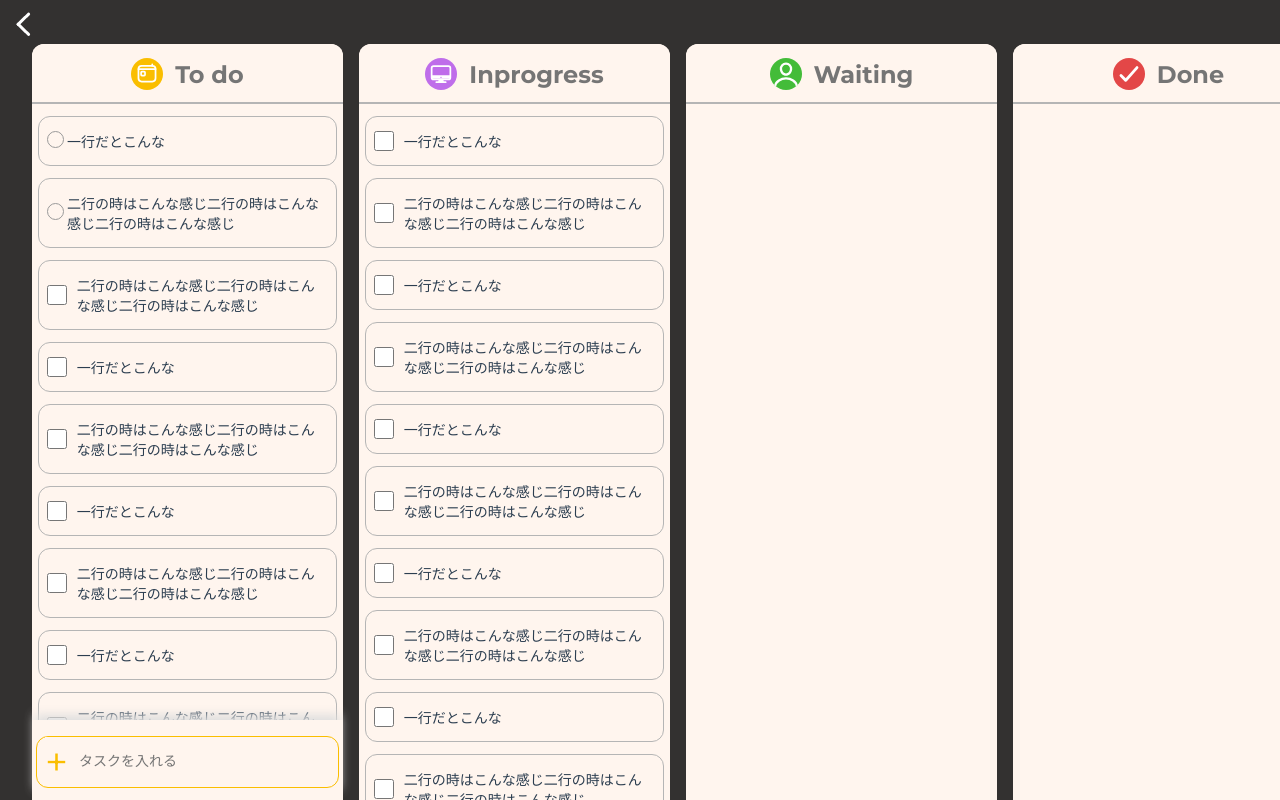
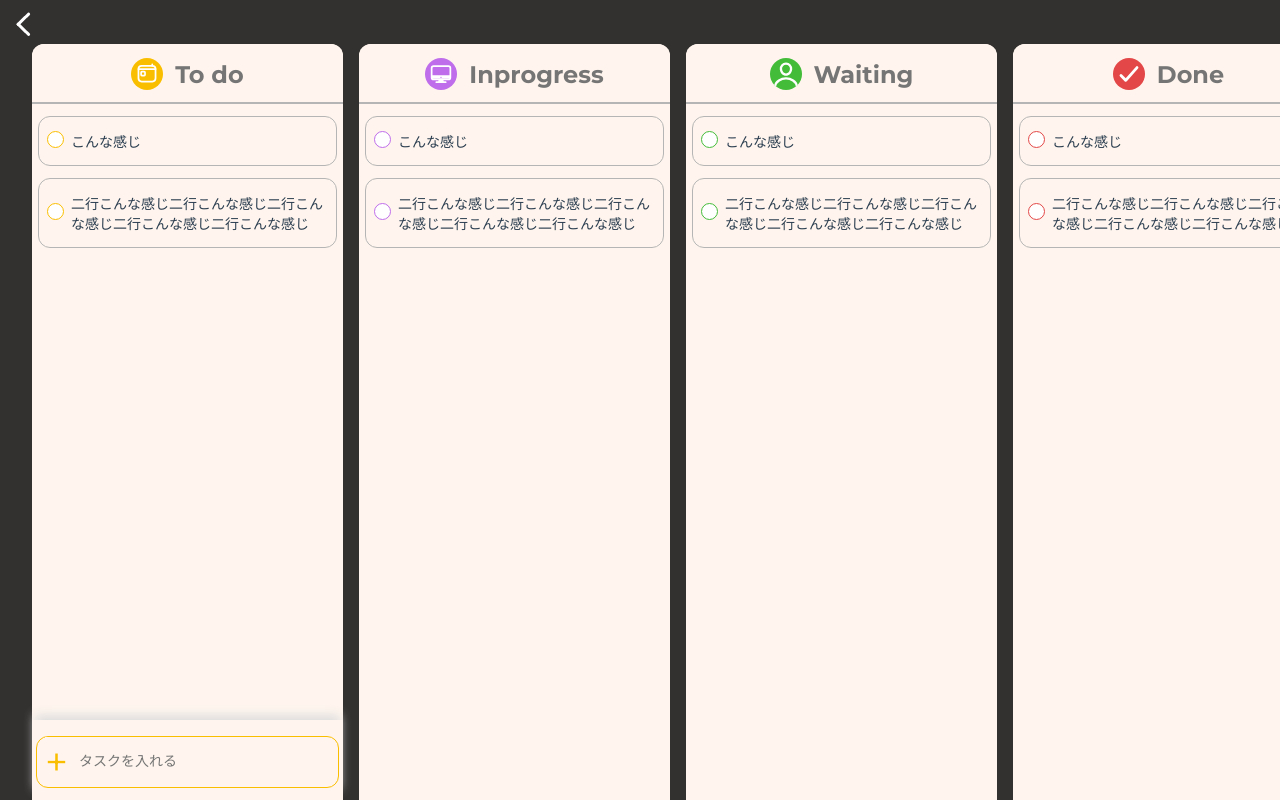
Before and after one commit to Ryanghai/vue-cli-todo, a Vue app: page /#/all in a window 1280 px wide. Shown: the top 800 px of the page. Built offline with nearby package versions, Linux system fonts and the light colour scheme.

Commit message:
fix all.vue checkbox

```diff
--- a/src/views/All.vue
+++ b/src/views/All.vue
@@ -13,54 +13,11 @@
             <p>To do</p>
           </div>
           <div class="task-lists">
-            <div class="task-lists-list">
+            <div class="task-lists-list" v-for="(todotask, i) in todotasks" :key="i">
               <label>
                 <input class="checkbox-input" type="checkbox" />
-                <p class="checkbox-parts">一行だとこんな</p>
+                <p class="checkbox-parts">{{ todotask.label }}</p>
               </label>
-            </div>
-            <div class="task-lists-list">
-              <label>
-                <input type="checkbox" name="checkbox[]" class="checkbox-input">
-                <p class="checkbox-parts">二行の時はこんな感じ二行の時はこんな感じ二行の時はこんな感じ</p>
-              </label>
-            </div>
-            <div class="task-lists-list">
-              <input type="checkbox">
-              <p>二行の時はこんな感じ二行の時はこんな感じ二行の時はこんな感じ</p>
-
-            </div>
-            <div class="task-lists-list">
-              <input type="checkbox">
-              <p>一行だとこんな</p>
-            </div>
-            <div class="task-lists-list">
-              <input type="checkbox">
-              <p>二行の時はこんな感じ二行の時はこんな感じ二行の時はこんな感じ</p>
-            </div>
-            <div class="task-lists-list">
-              <input type="checkbox">
-              <p>一行だとこんな</p>
-            </div>
-            <div class="task-lists-list">
-              <input type="checkbox">
-              <p>二行の時はこんな感じ二行の時はこんな感じ二行の時はこんな感じ</p>
-            </div>
-            <div class="task-lists-list">
-              <input type="checkbox">
-              <p>一行だとこんな</p>
-            </div>
-            <div class="task-lists-list">
-              <input type="checkbox">
-              <p>二行の時はこんな感じ二行の時はこんな感じ二行の時はこんな感じ</p>
-            </div>
-            <div class="task-lists-list">
-              <input type="checkbox">
-              <p>一行だとこんな</p>
-            </div>
-            <div class="task-lists-list">
-              <input type="checkbox">
-              <p>二行の時はこんな感じ二行の時はこんな感じ二行の時はこんな感じ</p>
             </div>
           </div>
           <div class="add-task-container">
@@ -83,45 +40,11 @@
             <p>Inprogress</p>
           </div>
           <div class="task-lists">
-            <div class="task-lists-list">
-              <input type="checkbox">
-              <p>一行だとこんな</p>
-            </div>
-            <div class="task-lists-list">
-              <input type="checkbox">
-              <p>二行の時はこんな感じ二行の時はこんな感じ二行の時はこんな感じ</p>
-            </div>
-            <div class="task-lists-list">
-              <input type="checkbox">
-              <p>一行だとこんな</p>
-            </div>
-            <div class="task-lists-list">
-              <input type="checkbox">
-              <p>二行の時はこんな感じ二行の時はこんな感じ二行の時はこんな感じ</p>
-            </div>
-            <div class="task-lists-list">
-              <input type="checkbox">
-              <p>一行だとこんな</p>
-            </div>
-            <div class="task-lists-list">
-              <input type="checkbox">
-              <p>二行の時はこんな感じ二行の時はこんな感じ二行の時はこんな感じ</p>
-            </div>
-            <div class="task-lists-list">
-              <input type="checkbox">
-              <p>一行だとこんな</p>
-            </div>
-            <div class="task-lists-list">
-              <input type="checkbox">
-              <p>二行の時はこんな感じ二行の時はこんな感じ二行の時はこんな感じ</p>
-            </div>
-            <div class="task-lists-list">
-              <input type="checkbox">
-              <p>一行だとこんな</p>
-            </div>
-            <div class="task-lists-list">
-              <input type="checkbox">
-              <p>二行の時はこんな感じ二行の時はこんな感じ二行の時はこんな感じ</p>
+            <div class="task-lists-list inprogress-list" v-for="(inprogresstask, i) in inprogresstasks" :key="i">
+              <label>
+                <input class="checkbox-input" type="checkbox" />
+                <p class="checkbox-parts">{{ inprogresstask.label }}</p>
+              </label>
             </div>
           </div>
         </div>
@@ -132,6 +55,14 @@
             </div>
             <p>Waiting</p>
           </div>
+          <div class="task-lists">
+            <div class="task-lists-list waitingtask" v-for="(waitingtask, i) in waitingtasks" :key="i">
+              <label>
+                <input class="checkbox-input" type="checkbox" />
+                <p class="checkbox-parts">{{ waitingtask.label }}</p>
+              </label>
+            </div>
+          </div>
         </div>
         <div class="task">
           <div class="task-title">
@@ -139,6 +70,14 @@
               <img src="@/assets/done-img.svg" alt="todo-image">
             </div>
             <p>Done</p>
+          </div>
+          <div class="task-lists">
+            <div class="task-lists-list donetasks" v-for="(donetask, i) in donetasks" :key="i">
+              <label>
+                <input class="checkbox-input" type="checkbox" />
+                <p class="checkbox-parts">{{ donetask.label }}</p>
+              </label>
+            </div>
           </div>
         </div>
       </div>
@@ -172,6 +111,38 @@ export default {
   data: () => ({
     lists: JSON.parse(window.localStorage.getItem("lists")) || [],
     body: "",
+    todotasks: [
+      {
+        label: "こんな感じ"
+      },
+      {
+        label: "二行こんな感じ二行こんな感じ二行こんな感じ二行こんな感じ二行こんな感じ"
+      },
+    ],
+    inprogresstasks: [
+      {
+        label: "こんな感じ"
+      },
+      {
+        label: "二行こんな感じ二行こんな感じ二行こんな感じ二行こんな感じ二行こんな感じ"
+      },
+    ],
+    waitingtasks: [
+      {
+        label: "こんな感じ"
+      },
+      {
+        label: "二行こんな感じ二行こんな感じ二行こんな感じ二行こんな感じ二行こんな感じ"
+      },
+    ],
+    donetasks: [
+      {
+        label: "こんな感じ"
+      },
+      {
+        label: "二行こんな感じ二行こんな感じ二行こんな感じ二行こんな感じ二行こんな感じ"
+      },
+    ],
   }),
   methods: {
     addList: function() {
@@ -284,7 +255,7 @@ export default {
   display: none;
 }
 .checkbox-parts {
-  padding-left: 20px;
+  padding-left: 24px;
   position: relative;
   margin-right: 20px;
 }
@@ -297,11 +268,9 @@ export default {
   left: 0;
   width: 15px;
   height: 15px;
-  border: 1px solid #999;
+  background-color: white;
+  border: 1px solid #fabe00;
   border-radius: 50%;
-}
-.checkbox-input:checked + .checkbox-parts {
-  color: #fabe00;
 }
 .checkbox-input:checked + .checkbox-parts::after {
   content: "";
@@ -315,6 +284,33 @@ export default {
   transform: rotate(40deg);
   border-bottom: 3px solid #fabe00;
   border-right: 3px solid #fabe00;
+}
+
+.inprogress-list .checkbox-parts::before {
+  border: 1px solid #bf6dea;
+}
+.inprogress-list .checkbox-input:checked + .checkbox-parts::after {
+  border-bottom: 3px solid #bf6dea;
+  border-right: 3px solid #bf6dea;
+}
+
+.waitingtask .checkbox-parts::before {
+  border: 1px solid #43bc39;
+}
+.waitingtask .checkbox-input:checked + .checkbox-parts::after {
+  border-bottom: 3px solid #43bc39;
+  border-right: 3px solid #43bc39;
+}
+
+.donetasks .checkbox-parts::before {
+  border: 1px solid #e34747;
+}
+.donetasks .checkbox-input:checked + .checkbox-parts {
+  text-decoration: line-through;
+}
+.donetasks .checkbox-input:checked + .checkbox-parts::after {
+  border-bottom: 3px solid #e34747;
+  border-right: 3px solid #e34747;
 }
 
 .task-lists-list p {
```
